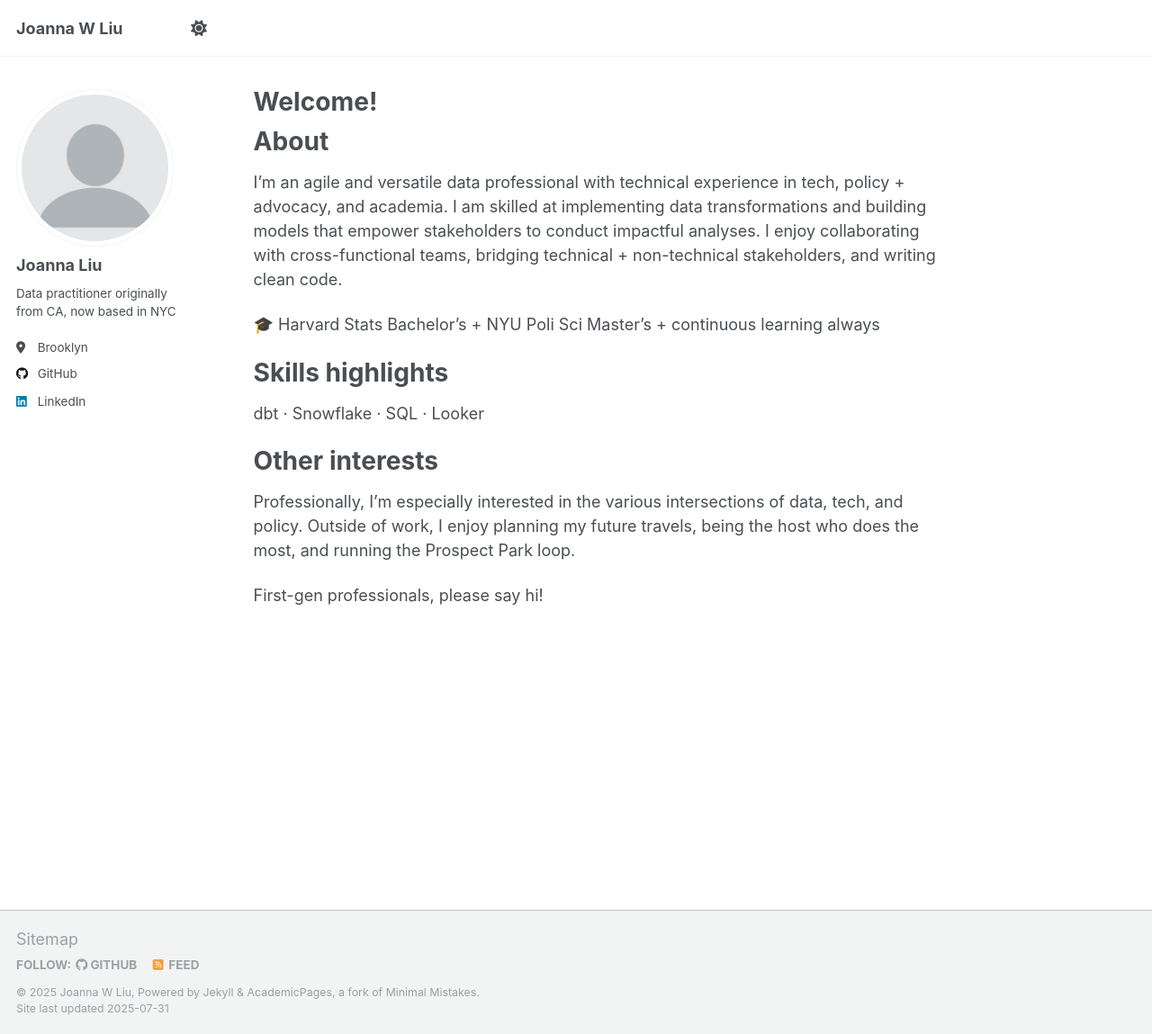
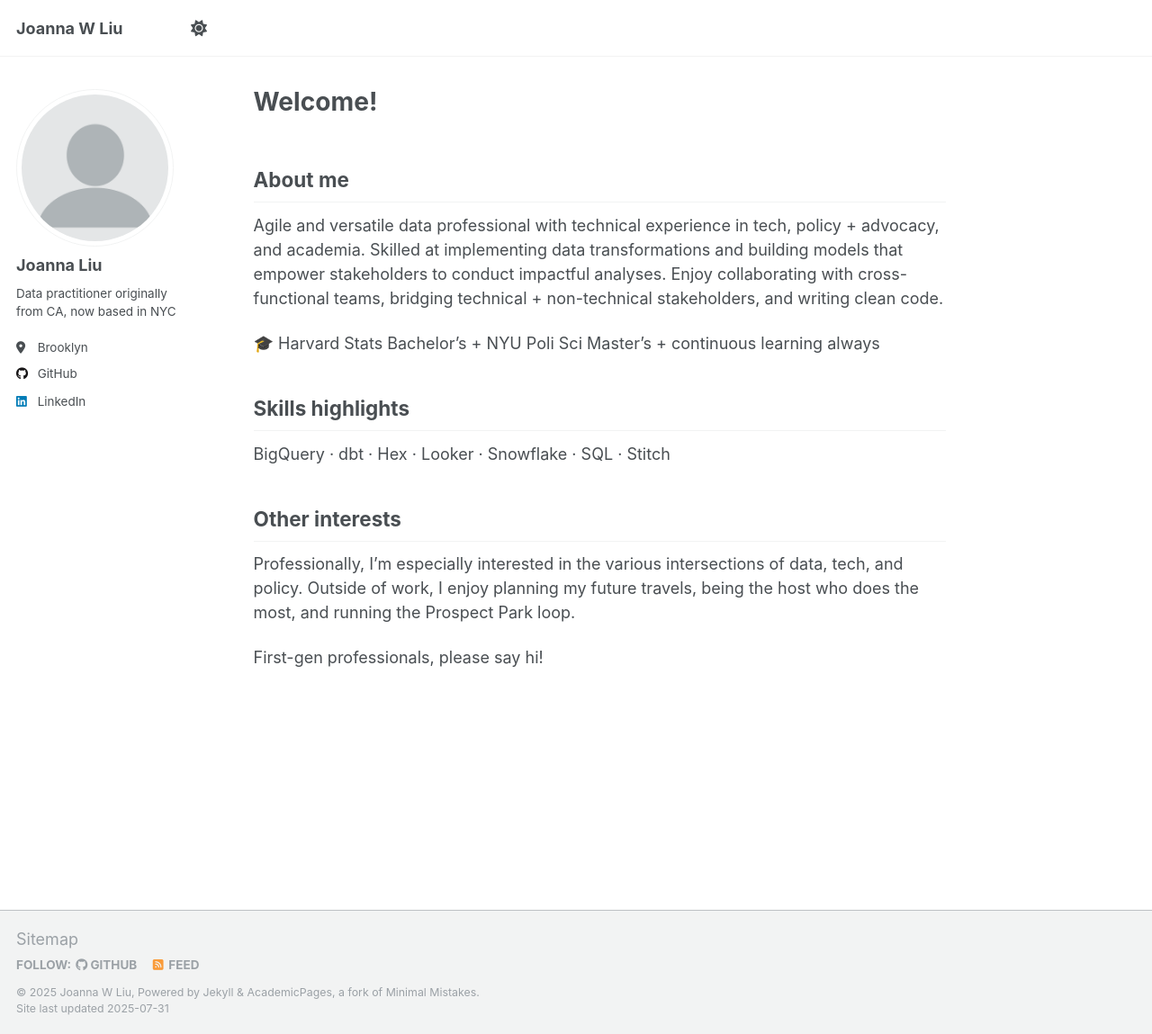
Before and after one commit to joannawliu/joannawliu.github.io, a Jekyll site: the page built from _pages/about.md, in a window 1280 px wide and 1149 px high. Shown: the whole window at 90% size. Built offline with Jekyll 4.4.1, drawn with Linux system fonts in a browser that asks for light colours; a script that is not in the unit is left out.

Commit message:
Update about.md

```diff
--- a/_pages/about.md
+++ b/_pages/about.md
@@ -7,19 +7,19 @@ redirect_from:
   - /about.html
 ---
 
-# About
+## About me
 
-I'm an agile and versatile data professional with technical experience in tech, policy + advocacy, and academia. I am skilled at implementing data transformations and building models that empower stakeholders to conduct impactful analyses. I enjoy collaborating with cross-functional teams, bridging technical + non-technical stakeholders, and writing clean code.
+Agile and versatile data professional with technical experience in tech, policy + advocacy, and academia. Skilled at implementing data transformations and building models that empower stakeholders to conduct impactful analyses. Enjoy collaborating with cross-functional teams, bridging technical + non-technical stakeholders, and writing clean code.
 
 🎓 Harvard Stats Bachelor’s + NYU Poli Sci Master’s + continuous learning always
 
 
-# Skills highlights
+## Skills highlights
 
-dbt · Snowflake · SQL · Looker
+BigQuery · dbt · Hex · Looker · Snowflake · SQL · Stitch
 
 
-# Other interests
+## Other interests
 
 Professionally, I'm especially interested in the various intersections of data, tech, and policy. Outside of work, I enjoy planning my future travels, being the host who does the most, and running the Prospect Park loop.
 
```
